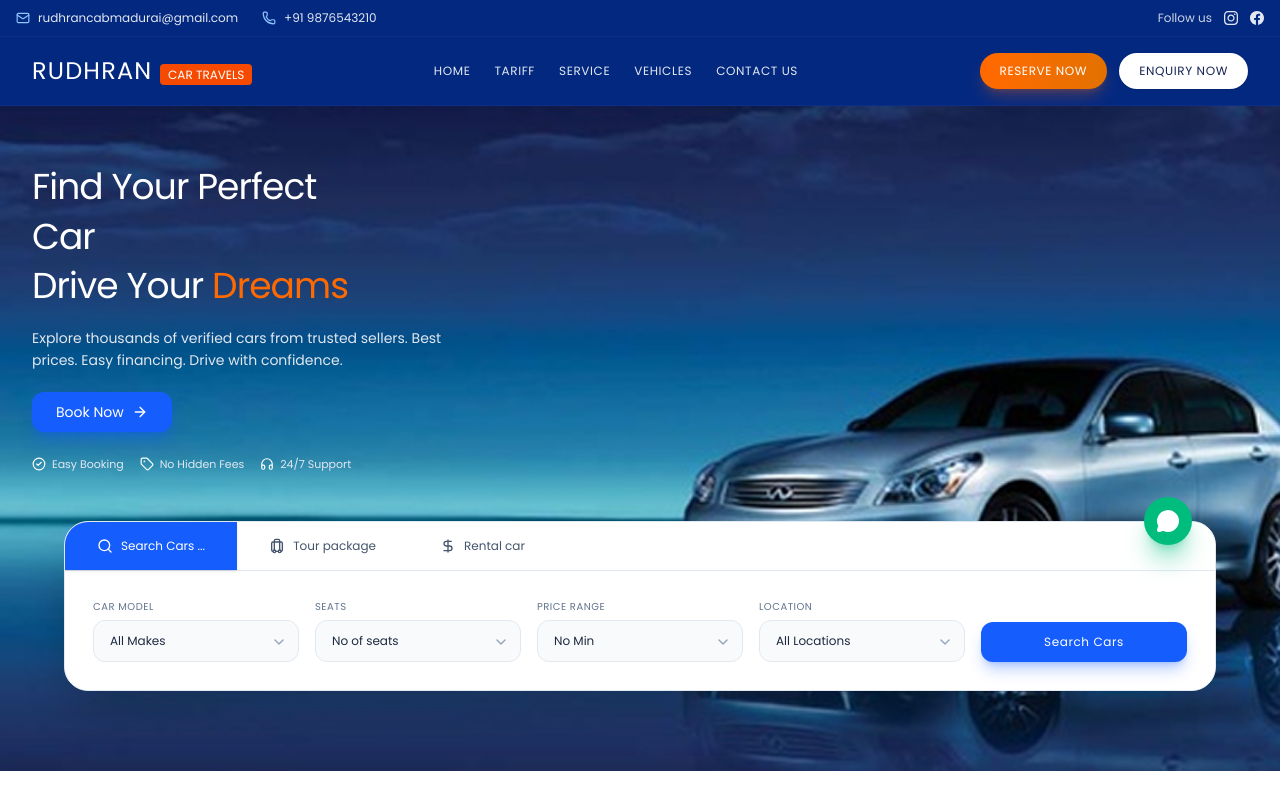
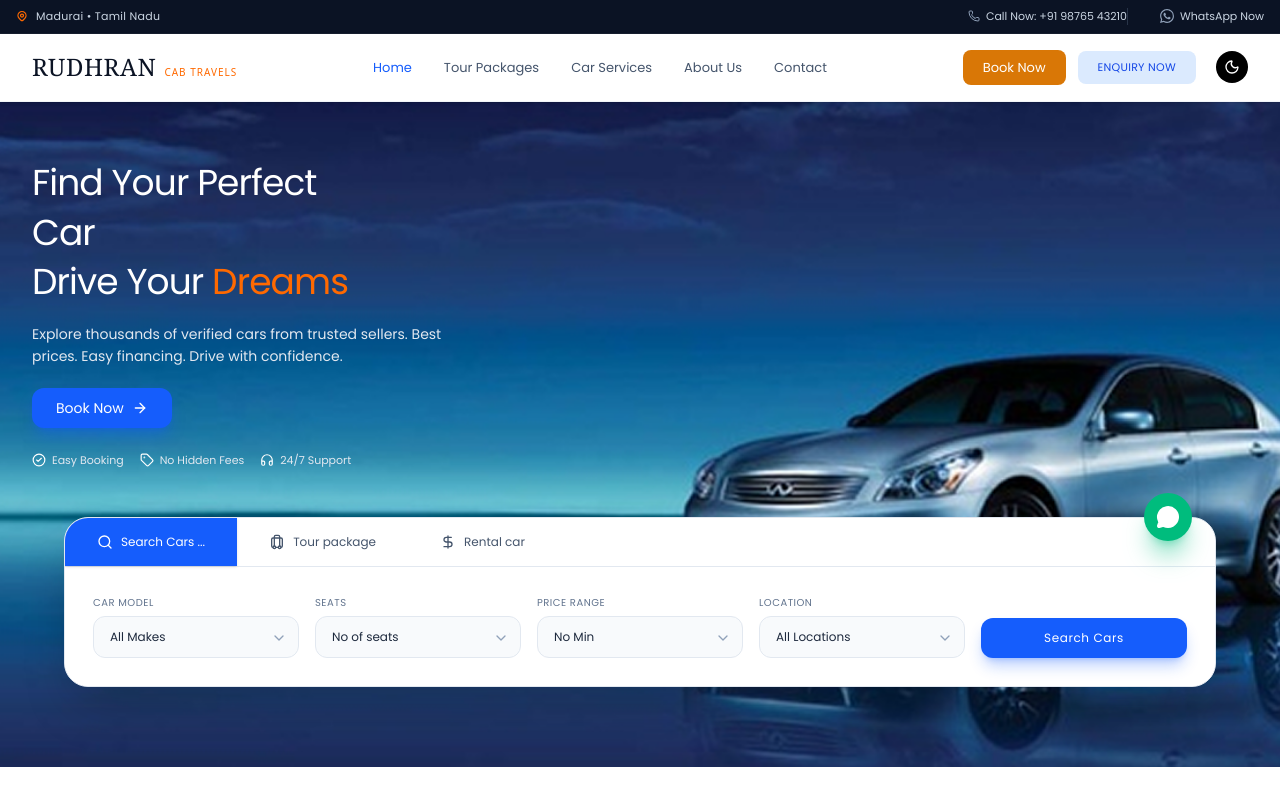
Before and after one commit to aeropeak26/Rudhran_travels, a Next.js app: page / in a window 1280 px wide. Shown: the top 800 px of the page. Built offline with nearby package versions, Linux system fonts and the light colour scheme.

Commit message:
Update Header and TopBar layouts to light theme and match design

```diff
--- a/src/components/Header.tsx
+++ b/src/components/Header.tsx
@@ -1,7 +1,9 @@
 'use client';
 
 import React, { useState, useEffect } from 'react';
-import { Menu, X, ChevronRight } from 'lucide-react';
+import { Menu, X, ChevronRight, Moon } from 'lucide-react';
+import Link from 'next/link';
+import { usePathname } from 'next/navigation';
 
 interface HeaderProps {
   onOpenBookingModal: (carOrDestination?: any) => void;
@@ -10,10 +12,11 @@ interface HeaderProps {
 export default function Header({ onOpenBookingModal }: HeaderProps) {
   const [isScrolled, setIsScrolled] = useState(false);
   const [mobileMenuOpen, setMobileMenuOpen] = useState(false);
+  const pathname = usePathname();
 
   useEffect(() => {
     const handleScroll = () => {
-      if (window.scrollY > 20) {
+      if (window.scrollY > 10) {
         setIsScrolled(true);
       } else {
         setIsScrolled(false);
@@ -25,66 +28,73 @@ export default function Header({ onOpenBookingModal }: HeaderProps) {
 
   const navLinks = [
     { name: 'Home', href: '/' },
-    { name: 'Tariff', href: '/tariff' },
-    { name: 'Service', href: '#about' },
-    { name: 'Vehicles', href: '/vehicles' },
-    { name: 'Contact Us', href: '#contact' },
+    { name: 'Tour Packages', href: '/tour-packages' },
+    { name: 'Car Services', href: '/vehicles' },
+    { name: 'About Us', href: '#about' },
+    { name: 'Contact', href: '#contact' },
   ];
 
   return (
     <header className={`sticky top-0 z-50 transition-all duration-300 poppins-regular ${
-      isScrolled ? 'bg-[#032880]/95 backdrop-blur-md shadow-xl py-3 border-b border-blue-900/50' : 'bg-[#032880] py-4 border-b border-blue-900/40'
+      isScrolled ? 'bg-white shadow-md py-3' : 'bg-white shadow-sm py-4 border-b border-slate-100'
     }`}>
       <div className="max-w-7xl mx-auto px-4 sm:px-6 lg:px-8 flex items-center justify-between">
 
-        {/* Brand Logo: RUDHRAN CAR TRAVELS */}
-        <a href="#" className="flex items-center space-x-2 group">
-          <div className="text-2xl font-normal tracking-wider text-white">
-            RUDHRAN <span className="text-xs font-normal px-2 py-0.5 bg-orange-600 text-white rounded tracking-normal uppercase">CAR TRAVELS</span>
+        {/* Brand Logo: RUDHRAN CAB TRAVELS */}
+        <Link href="/" className="flex items-center space-x-2 group">
+          <div className="text-2xl font-serif tracking-wide text-[#0b1324] flex items-baseline gap-2">
+            RUDHRAN <span className="text-[10px] font-bold text-orange-500 uppercase tracking-widest font-sans">CAB TRAVELS</span>
           </div>
-        </a>
+        </Link>
 
         {/* Desktop Nav Links */}
-        <nav className="hidden lg:flex items-center space-x-6">
-          {navLinks.map((link) => (
-            <a
-              key={link.name}
-              href={link.href}
-              className="text-xs font-normal text-slate-200 hover:text-orange-400 transition-colors uppercase tracking-wider"
-            >
-              {link.name}
-            </a>
-          ))}
+        <nav className="hidden lg:flex items-center space-x-8">
+          {navLinks.map((link) => {
+            const isActive = pathname === link.href;
+            return (
+              <Link
+                key={link.name}
+                href={link.href}
+                className={`text-[13px] font-medium transition-colors ${isActive ? 'text-blue-600' : 'text-slate-600 hover:text-orange-500'}`}
+              >
+                {link.name}
+              </Link>
+            );
+          })}
         </nav>
 
-        {/* Action Buttons: RESERVE NOW & ENQUIRY NOW */}
+        {/* Action Buttons: Book Now & ENQUIRY NOW & Dark Mode */}
         <div className="hidden lg:flex items-center space-x-3">
           <button
             onClick={() => onOpenBookingModal()}
-            className="px-5 py-2.5 rounded-full bg-gradient-to-r from-orange-500 to-amber-600 hover:from-orange-600 hover:to-amber-700 text-white font-normal text-xs uppercase tracking-wider shadow-lg shadow-orange-500/25 transition-all hover:scale-105 active:scale-95"
+            className="px-5 py-2 rounded-lg bg-[#d97706] hover:bg-orange-600 text-white font-medium text-[13px] transition-colors"
           >
-            RESERVE NOW
+            Book Now
           </button>
 
           <button
             onClick={() => onOpenBookingModal()}
-            className="px-5 py-2.5 rounded-full bg-white hover:bg-slate-100 text-blue-950 font-normal text-xs uppercase tracking-wider shadow transition-all hover:scale-105"
+            className="px-5 py-2 rounded-lg bg-blue-100 text-blue-700 hover:bg-blue-200 font-bold text-[11px] uppercase tracking-wide transition-colors"
           >
             ENQUIRY NOW
+          </button>
+
+          <button className="p-2 rounded-full bg-black text-white hover:bg-gray-800 transition-colors flex items-center justify-center ml-2">
+            <Moon className="w-4 h-4" />
           </button>
         </div>
 
         {/* Mobile Hamburger Toggle */}
-        <div className="lg:hidden flex items-center space-x-2">
+        <div className="lg:hidden flex items-center space-x-3">
           <button
             onClick={() => onOpenBookingModal()}
-            className="px-3.5 py-1.5 rounded-full bg-orange-500 text-white font-normal text-xs uppercase shadow"
+            className="px-4 py-1.5 rounded-lg bg-[#d97706] text-white font-medium text-xs shadow"
           >
-            Reserve
+            Book Now
           </button>
           <button
             onClick={() => setMobileMenuOpen(!mobileMenuOpen)}
-            className="p-2 rounded-lg bg-blue-900 text-white hover:bg-blue-800"
+            className="p-1.5 rounded-md bg-slate-100 text-slate-800 hover:bg-slate-200"
             aria-label="Toggle Navigation"
           >
             {mobileMenuOpen ? <X className="w-6 h-6" /> : <Menu className="w-6 h-6" />}
@@ -95,30 +105,38 @@ export default function Header({ onOpenBookingModal }: HeaderProps) {
 
       {/* Mobile Menu */}
       {mobileMenuOpen && (
-        <div className="lg:hidden bg-[#032880] border-b border-blue-900 px-4 pt-3 pb-6 space-y-3">
+        <div className="lg:hidden bg-white border-t border-slate-100 px-4 pt-3 pb-6 space-y-3 absolute w-full shadow-lg">
           <div className="grid grid-cols-1 gap-1">
             {navLinks.map((link) => (
-              <a
+              <Link
                 key={link.name}
                 href={link.href}
                 onClick={() => setMobileMenuOpen(false)}
-                className="px-4 py-2.5 text-sm font-normal text-slate-200 hover:bg-blue-900 rounded-xl transition-colors"
+                className="px-4 py-3 text-sm font-medium text-slate-700 hover:bg-slate-50 hover:text-blue-600 rounded-lg transition-colors border-b border-slate-50 last:border-0"
               >
                 {link.name}
-              </a>
+              </Link>
             ))}
           </div>
 
-          <div className="pt-3 border-t border-blue-900 space-y-2">
+          <div className="pt-3 flex gap-2">
             <button
               onClick={() => {
                 setMobileMenuOpen(false);
                 onOpenBookingModal();
               }}
-              className="w-full flex items-center justify-center space-x-2 py-3 rounded-full bg-orange-500 text-white font-normal text-xs uppercase shadow"
+              className="flex-1 flex items-center justify-center space-x-2 py-2.5 rounded-lg bg-[#d97706] text-white font-medium text-sm"
             >
-              <span>RESERVE NOW</span>
-              <ChevronRight className="w-4 h-4" />
+              <span>Book Now</span>
+            </button>
+            <button
+              onClick={() => {
+                setMobileMenuOpen(false);
+                onOpenBookingModal();
+              }}
+              className="flex-1 flex items-center justify-center space-x-2 py-2.5 rounded-lg bg-blue-100 text-blue-700 font-bold text-xs uppercase"
+            >
+              <span>Enquiry Now</span>
             </button>
           </div>
         </div>
--- a/src/components/TopBar.tsx
+++ b/src/components/TopBar.tsx
@@ -5,29 +5,26 @@ import { Mail, Phone } from 'lucide-react';
 
 export default function TopBar() {
   return (
-    <div className="bg-[#032880] text-slate-200 text-xs py-2.5 px-4 border-b border-blue-900/40 hidden md:block poppins-regular">
+    <div className="bg-[#0b1324] text-slate-300 text-[11px] py-2 px-4 border-b border-white/5 hidden md:block poppins-regular">
       <div className="max-w-7xl mx-auto flex justify-between items-center">
 
-        {/* Contact Info */}
-        <div className="flex items-center space-x-6">
-          <a href="mailto:rudhrancabmadurai@gmail.com" className="flex items-center space-x-2 hover:text-amber-400 transition-colors font-normal">
-            <Mail className="w-3.5 h-3.5 text-blue-300" />
-            <span className="font-normal">rudhrancabmadurai@gmail.com</span>
-          </a>
-          <a href="tel:+919876543210" className="flex items-center space-x-2 hover:text-amber-400 transition-colors font-normal">
-            <Phone className="w-3.5 h-3.5 text-blue-300" />
-            <span className="font-normal">+91 9876543210</span>
-          </a>
+        {/* Left: Location */}
+        <div className="flex items-center gap-2">
+          <span className="text-orange-500 flex items-center">
+            <svg className="w-3 h-3" fill="none" stroke="currentColor" viewBox="0 0 24 24" xmlns="http://www.w3.org/2000/svg"><path strokeLinecap="round" strokeLinejoin="round" strokeWidth="2.5" d="M17.657 16.657L13.414 20.9a1.998 1.998 0 01-2.827 0l-4.244-4.243a8 8 0 1111.314 0z"></path><path strokeLinecap="round" strokeLinejoin="round" strokeWidth="2.5" d="M15 11a3 3 0 11-6 0 3 3 0 016 0z"></path></svg>
+          </span>
+          <span className="font-medium tracking-wide">Madurai • Tamil Nadu</span>
         </div>
 
-        {/* Social Links */}
-        <div className="flex items-center space-x-3 text-xs">
-          <span className="text-slate-300 font-normal">Follow us</span>
-          <a href="#" aria-label="Instagram" className="hover:text-amber-400 transition-colors">
-            <svg className="w-3.5 h-3.5 fill-current" viewBox="0 0 24 24"><path d="M12 2.163c3.204 0 3.584.012 4.85.07 3.252.148 4.771 1.691 4.919 4.919.058 1.265.069 1.645.069 4.849 0 3.205-.012 3.584-.069 4.849-.149 3.225-1.664 4.771-4.919 4.919-1.266.058-1.644.07-4.85.07-3.204 0-3.584-.012-4.849-.07-3.26-.149-4.771-1.699-4.919-4.92-.058-1.265-.07-1.644-.07-4.849 0-3.204.013-3.583.07-4.849.149-3.227 1.664-4.771 4.919-4.919 1.266-.057 1.645-.069 4.849-.069zm0-2.163c-3.259 0-3.667.014-4.947.072-4.358.2-6.78 2.618-6.98 6.98-.059 1.281-.073 1.689-.073 4.948 0 3.259.014 3.668.072 4.948.2 4.358 2.618 6.78 6.98 6.98 1.281.058 1.689.072 4.948.072 3.259 0 3.668-.014 4.948-.072 4.354-.2 6.782-2.618 6.979-6.98.059-1.28.073-1.689.073-4.948 0-3.259-.014-3.667-.072-4.947-.196-4.354-2.617-6.78-6.979-6.98-1.281-.059-1.69-.073-4.949-.073zm0 5.838c-3.403 0-6.162 2.759-6.162 6.162s2.759 6.163 6.162 6.163 6.162-2.759 6.162-6.163c0-3.403-2.759-6.162-6.162-6.162zm0 10.162c-2.209 0-4-1.79-4-4 0-2.209 1.791-4 4-4s4 1.791 4 4c0 2.21-1.791 4-4 4zm6.406-11.845c-.796 0-1.441.645-1.441 1.44s.645 1.44 1.441 1.44c.795 0 1.439-.645 1.439-1.44s-.644-1.44-1.439-1.44z"/></svg>
+        {/* Right: Contact */}
+        <div className="flex items-center gap-4 divide-x divide-slate-600/50">
+          <a href="tel:+919876543210" className="flex items-center gap-1.5 hover:text-white transition-colors font-medium pl-4 first:pl-0">
+            <Phone className="w-3 h-3 text-slate-400" />
+            <span>Call Now: +91 98765 43210</span>
           </a>
-          <a href="#" aria-label="Facebook" className="hover:text-amber-400 transition-colors">
-            <svg className="w-3.5 h-3.5 fill-current" viewBox="0 0 24 24"><path d="M24 12.073c0-6.627-5.373-12-12-12s-12 5.373-12 12c0 5.99 4.388 10.954 10.125 11.854v-8.385H7.078v-3.47h3.047V9.43c0-3.007 1.792-4.669 4.533-4.669 1.312 0 2.686.235 2.686.235v2.953H15.83c-1.491 0-1.956.925-1.956 1.874v2.25h3.328l-.532 3.47h-2.796v8.385C19.612 23.027 24 18.062 24 12.073z"/></svg>
+          <a href="https://wa.me/919876543210" target="_blank" rel="noopener noreferrer" className="flex items-center gap-1.5 hover:text-white transition-colors font-medium pl-4">
+            <svg className="w-3.5 h-3.5 text-slate-400" viewBox="0 0 24 24" fill="currentColor"><path d="M17.472 14.382c-.297-.149-1.758-.867-2.03-.967-.273-.099-.471-.148-.67.15-.197.297-.767.966-.94 1.164-.173.199-.347.223-.644.075-.297-.15-1.255-.463-2.39-1.475-.883-.788-1.48-1.761-1.653-2.059-.173-.297-.018-.458.13-.606.134-.133.298-.347.446-.52.149-.174.198-.298.298-.497.099-.198.05-.371-.025-.52-.075-.149-.669-1.612-.916-2.207-.242-.579-.487-.5-.669-.51-.173-.008-.371-.01-.57-.01-.198 0-.52.074-.792.372-.272.297-1.04 1.016-1.04 2.479 0 1.462 1.065 2.875 1.213 3.074.149.198 2.096 3.2 5.077 4.487.709.306 1.262.489 1.694.625.712.227 1.36.195 1.871.118.571-.085 1.758-.719 2.006-1.413.248-.694.248-1.289.173-1.413-.074-.124-.272-.198-.57-.347m-5.421 7.403h-.004a9.87 9.87 0 01-5.031-1.378l-.361-.214-3.741.982.998-3.648-.235-.374a9.86 9.86 0 01-1.51-5.26c.001-5.45 4.436-9.884 9.888-9.884 2.64 0 5.122 1.03 6.988 2.898a9.825 9.825 0 012.893 6.994c-.003 5.45-4.437 9.884-9.885 9.884m8.413-18.297A11.815 11.815 0 0012.05 0C5.495 0 .16 5.335.157 11.892c0 2.096.547 4.142 1.588 5.945L.057 24l6.305-1.654a11.882 11.882 0 005.683 1.448h.005c6.554 0 11.89-5.335 11.893-11.893a11.821 11.821 0 00-3.48-8.413z"/></svg>
+            <span>WhatsApp Now</span>
           </a>
         </div>
 
```
